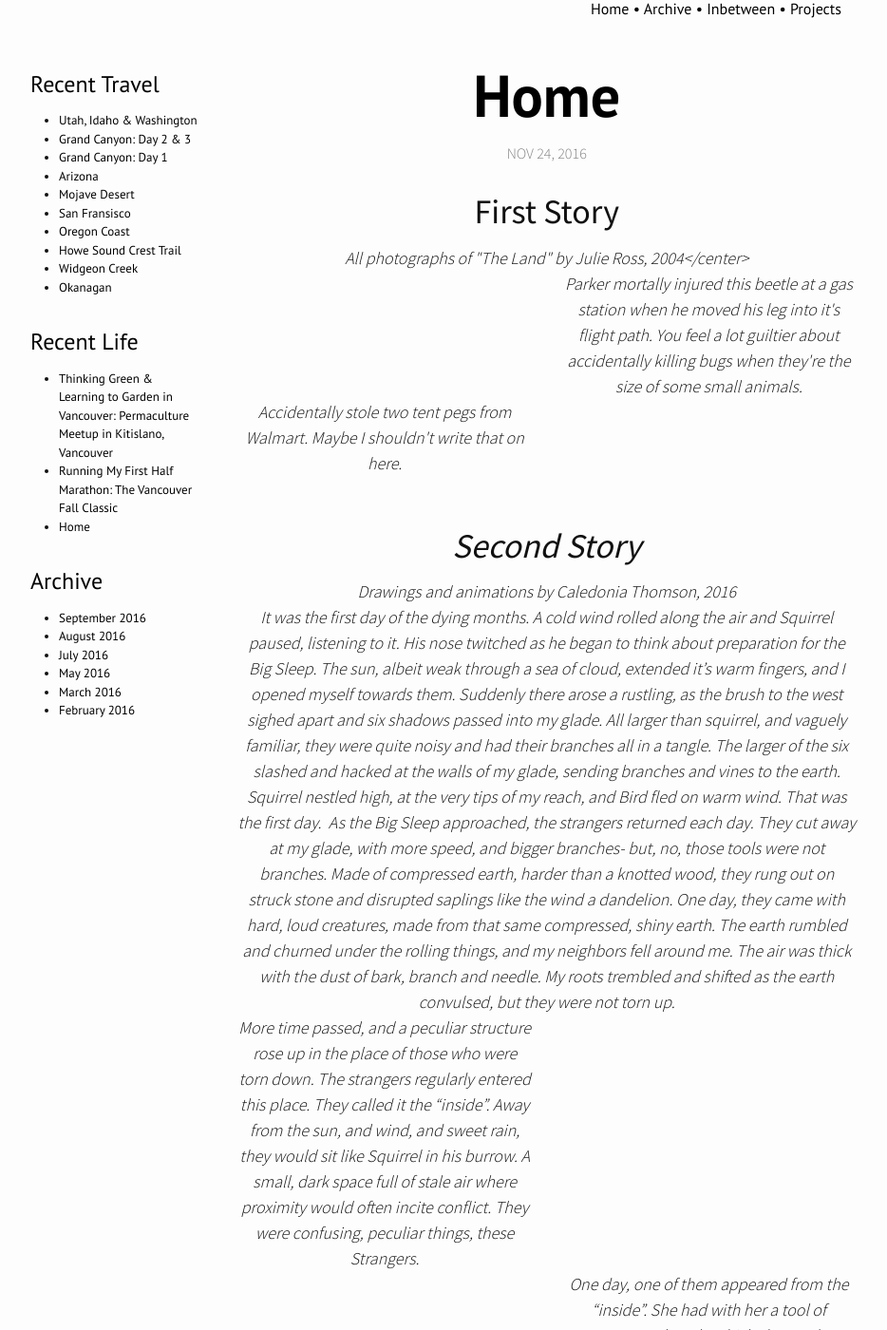
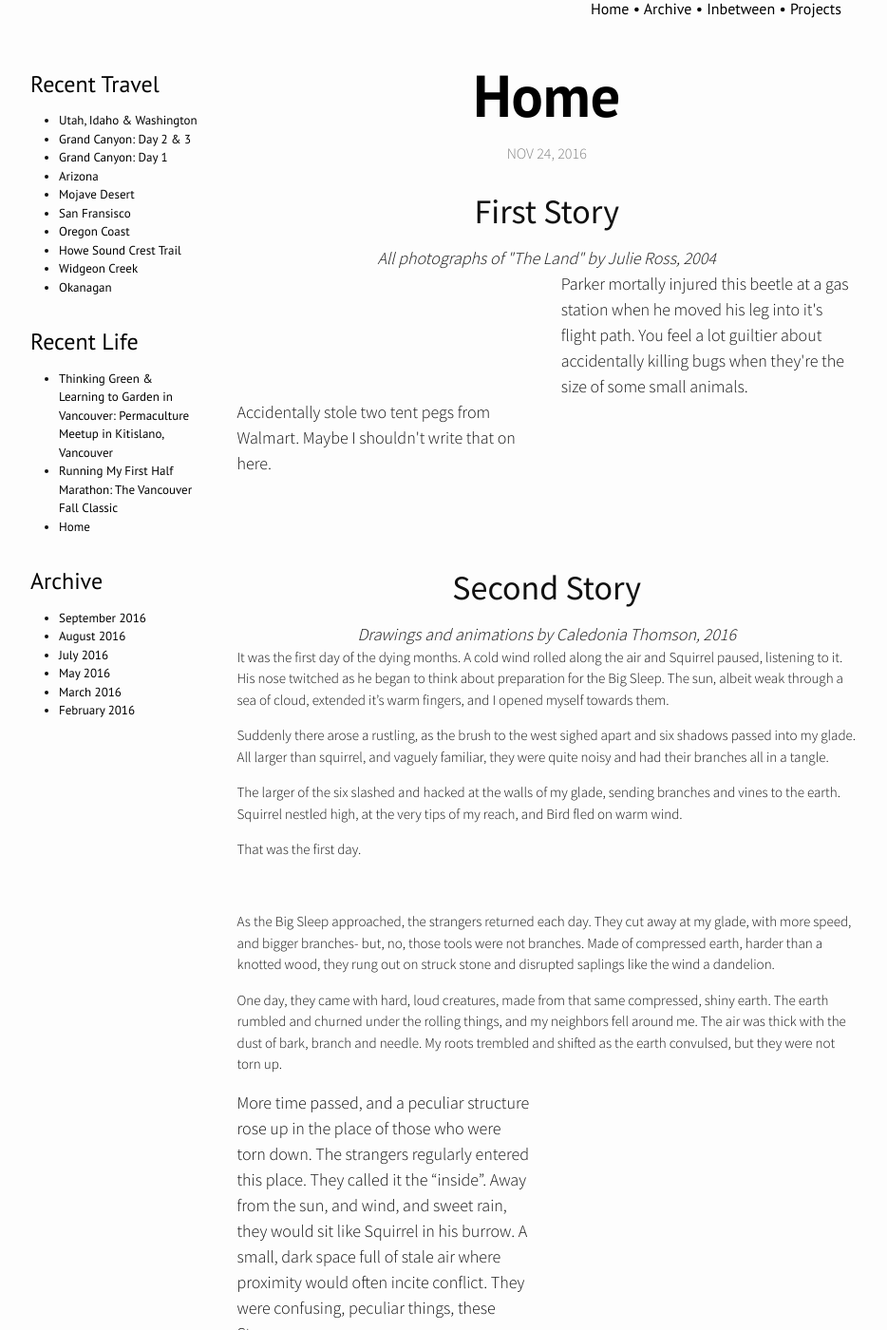
Before and after one commit to calthomson/calthomson.github.io, a Jekyll site: the page built from _inbetween/2016-11-24-short-stories.markdown, in a window 1280 px wide and 1400 px high, scrolled down 355 px. Shown: the whole window at 95% size, without its empty margins (178-1112 px from the left). Built offline with Jekyll 4.4.1, drawn with Linux system fonts in a browser that asks for light colours; nearby versions of some CDN libraries; comment, search, counter and statistics services are not loaded.

Commit message:
Forgot a '/'

```diff
--- a/_inbetween/2016-11-24-short-stories.markdown
+++ b/_inbetween/2016-11-24-short-stories.markdown
@@ -8,7 +8,7 @@
 
 <center><h1>First Story</h1></center>
 
-<center><i>All photographs of "The Land" by Julie Ross, 2004<i></center>
+<center><i>All photographs of "The Land" by Julie Ross, 2004</i></center>
 
 <div class="row vertical-align">
 	<div class="col-sm-6 col-xs-12">
```
